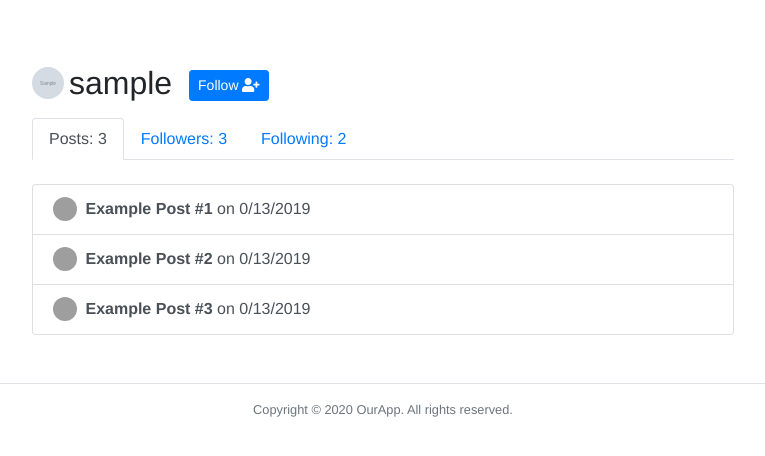
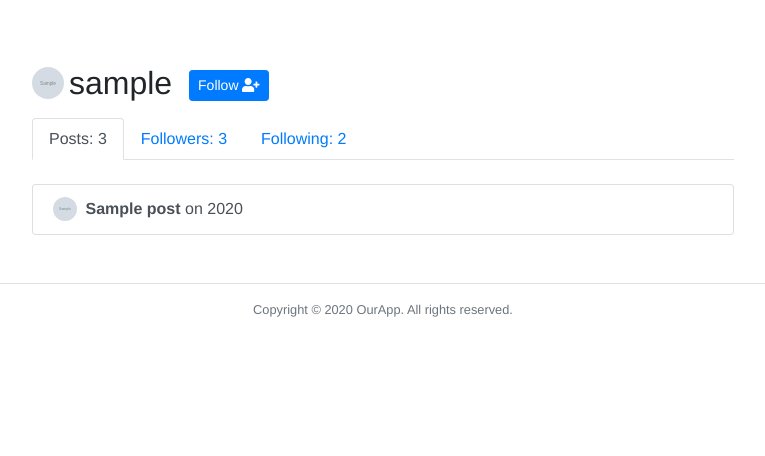
Before and after one commit to nadinejuraschek/javascript-practice, a Node server app: template views/profile.ejs in a window 1280 px wide. Shown: the part 63-519 px from the top of the page, without its empty margins (257-1022 px from the left). Run offline with Node 20, Linux system fonts and the light colour scheme; the template is opened without the code that fills it: most values are stand-ins (such as "Sample title", 1, 10 or a date in 2020); grey boxes marked "Sample" are stand-in pictures; some libraries are stand-ins or nearby versions; grey boxes are pictures that could not be loaded.

Commit message:
posts display on profile

```diff
--- a/views/post.ejs
+++ b/views/post.ejs
@@ -13,7 +13,7 @@
 
     <p class="text-muted small mb-4">
       <a href="#"><img class="avatar-tiny" src="<%= post.author.avatar %>"></a>
-      Posted by <a href="#"></a> on <%= post.author.username %></p>
+      Posted by <a href="#"></a> on <%= post.createdDate.getFullYear() %></p>
 
     <div class="body-content">
       <%= post.body %>
--- a/views/profile.ejs
+++ b/views/profile.ejs
@@ -15,18 +15,12 @@
   </div>
 
   <div class="list-group">
-    <a href="/post/5c3af3dcc7d0ad0004e53b3d" class="list-group-item list-group-item-action">
-      <img class="avatar-tiny" src="https://gravatar.com/avatar/b9408a09298632b5151200f3449434ef?s=128">
-      <strong>Example Post #1</strong> on 0/13/2019
-    </a>
-    <a href="/post/5c3af3dcc7d0ad0004e53b3d" class="list-group-item list-group-item-action">
-      <img class="avatar-tiny" src="https://gravatar.com/avatar/b9408a09298632b5151200f3449434ef?s=128">
-      <strong>Example Post #2</strong> on 0/13/2019
-    </a>
-    <a href="/post/5c3af3dcc7d0ad0004e53b3d" class="list-group-item list-group-item-action">
-      <img class="avatar-tiny" src="https://gravatar.com/avatar/b9408a09298632b5151200f3449434ef?s=128">
-      <strong>Example Post #3</strong> on 0/13/2019
-    </a>
+    <% posts.forEach(function(post) { %>
+      <a href="/post/<%= post._id %>" class="list-group-item list-group-item-action">
+        <img class="avatar-tiny" src="<%= post.author.avatar %>">
+        <strong><%= post.title %></strong> on <%= post.createdDate.getFullYear() %>
+      </a>
+    <% }) %>
   </div>
 </div>
 
```
Also changed, not shown: controllers/userController.js (+11 -4 lines), models/Post.js (+28 -10 lines).
